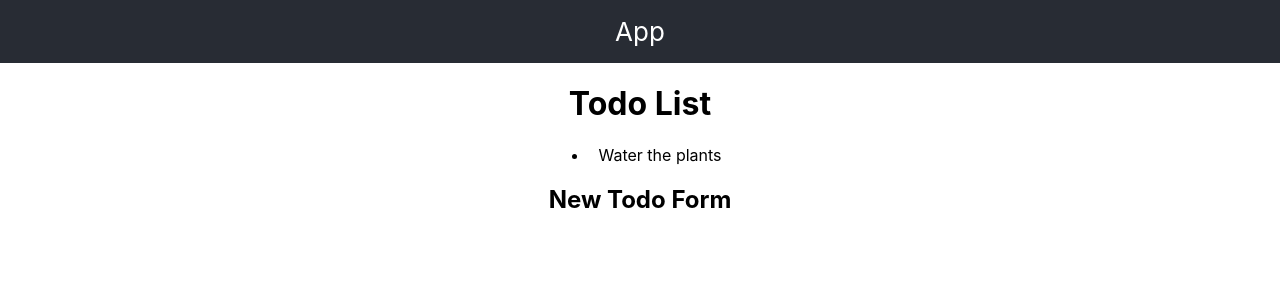
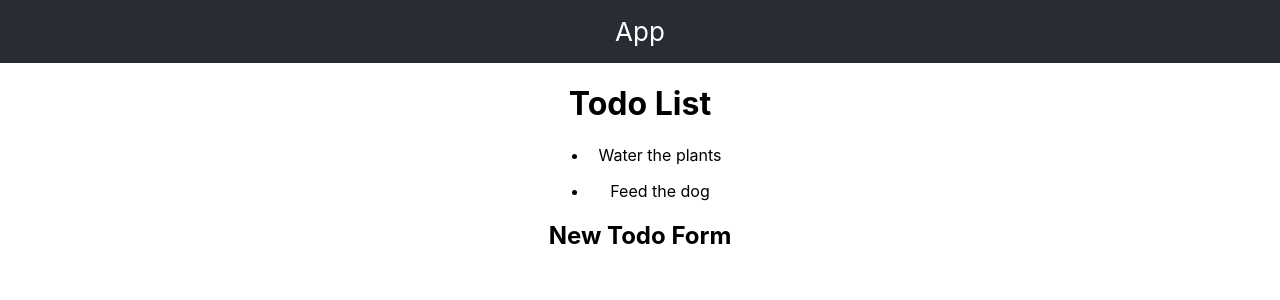
Before and after one commit to Rajayne/CRAForms, a React (Create React App) app: page / in a window 1280 px wide. Shown: the top 300 px of the page. Built offline with nearby package versions, Linux system fonts and the light colour scheme.

Commit message:
Set useState and map todos from initialTodos

```diff
--- a/src/Todo/TodoList.js
+++ b/src/Todo/TodoList.js
@@ -1,12 +1,16 @@
-import React from "react";
+import React, { useState } from "react";
 import Todo from "./Todo";
 import NewTodoForm from "./NewTodoForm";
 
 const TodoList = () => {
+  const initialTodos = ["Water the plants", "Feed the dog"];
+  const [todos, setTodos] = useState(initialTodos);
   return (
     <div>
       <h1>Todo List</h1>
-      <Todo text="Water the plants" />
+      {todos.map((todo) => (
+        <Todo text={todo} />
+      ))}
       <NewTodoForm />
     </div>
   );
```
